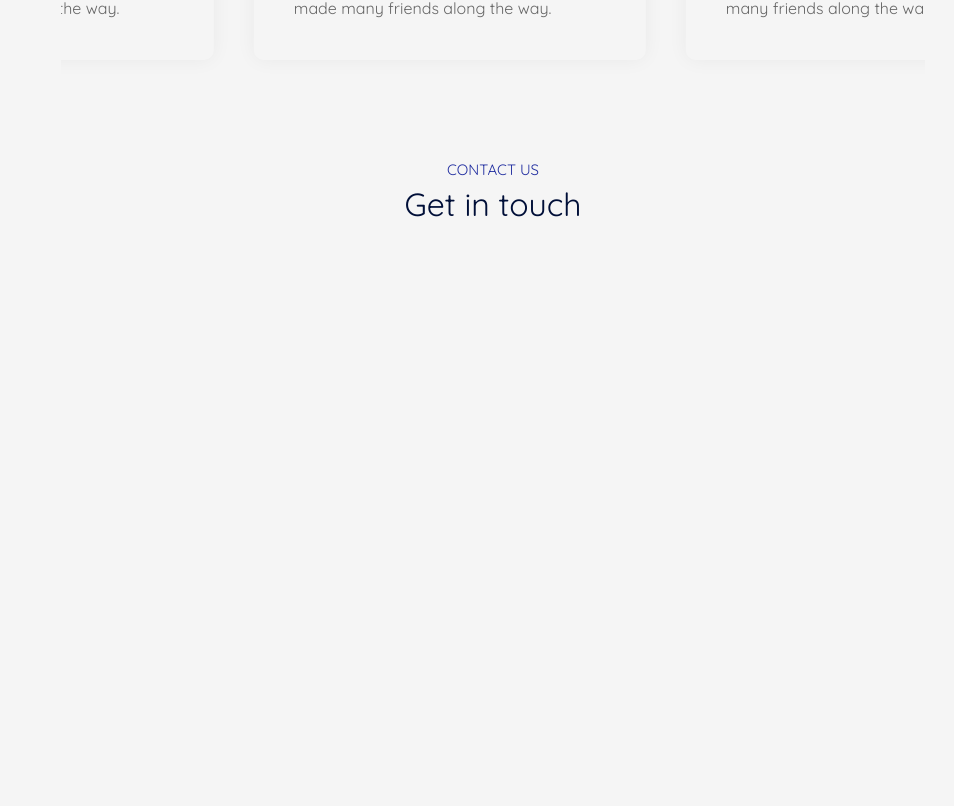
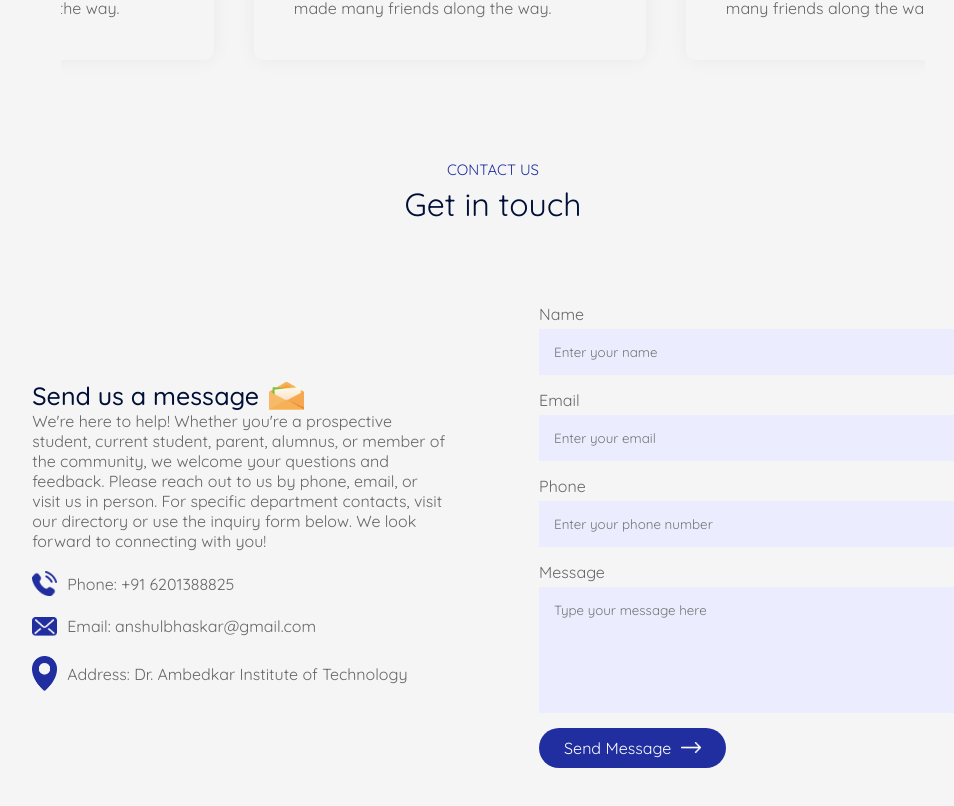
Before and after one commit to anshul280929/EduFy, a React app: page / in a window 1280 px wide. Shown: the part 2940-3746 px from the top of the page, without its empty margins (147-1101 px from the left). Before the commit the page ends 3194 px from the top, so only its background shows below. Built offline with nearby package versions, Linux system fonts and the light colour scheme; the HTML template or start-up script is replaced by a standard one.

Commit message:
Contact-section

```diff
--- a/src/App.jsx
+++ b/src/App.jsx
@@ -6,6 +6,7 @@ import Title from './Components/Title/Title'
 import About from './Components/About/About'
 import Campus from './Components/Campus/Campus'
 import Testimonials from './Components/Testimonials/Testimonials'
+import Contact from './Components/Contact/Contact'
 const App = () => {
   return (
     <div>
@@ -21,6 +22,7 @@ const App = () => {
         <Title subtitle='Testimonials' title='What students says'/>
         <Testimonials />
         <Title subtitle='Contact us' title='Get in touch'/>
+        <Contact />
 
       </div>
 
--- /dev/null
+++ b/src/Components/Contact/Contact.css
@@ -0,0 +1,60 @@
+.contact{
+    margin: 80px auto; /*80px from top and bottom, auto for left and right*/
+    max-width: 90%; /*90% of the viewport width*/
+    display: flex; /*Use flexbox for layout*/
+    align-items: center; /*Center items vertically*/
+    justify-content: space-between; /*Space items evenly*/
+}
+
+.contact-col{
+    flex-basis: 45%; /*Each column takes up 45% of the container width*/
+    color:#676767; /*Text color*/
+
+}
+
+.contact-col h3{
+    font-weight: 500; /*Set the font weight to 600*/
+    font-size: 25px; /*Set the font size to 25px*/
+    color: #000f38; /*Set the text color*/
+    display: flex; /*Use flexbox for layout*/
+    align-items: center; /*Center items vertically*/
+}
+.contact-col h3 img{
+    width: 35px; /*Set the width of the icon*/
+    margin-left: 10px; /*Add margin to the left of the icon*/
+}
+
+.contact-col p{
+    max-width: 450px; /*Limit the width of the paragraph*/
+    list-style: 0.3;
+}
+
+.contact-col ul li{
+    display: flex; /*Use flexbox for layout*/
+    align-items: center; /*Center items vertically*/
+    margin: 20px 0; /*20px margin from the bottom, 0 from the top*/
+
+}
+
+.contact-col ul li img{
+    width: 25px; /*Set the width of the icon*/
+    margin-right: 10px; /*Add margin to the right of the icon*/
+}
+
+.contact form input,
+.contact form textarea{
+    display: block; /*Make the input and textarea elements block level*/
+    width: 100%; /*Make the input and textarea take full width of their container*/
+    background: #EBECFE;
+    padding: 15px; /*Add padding to the input and textarea*/
+    border: none; /*Remove default border*/
+    outline: none; /*Remove outline on focus*/
+    margin-bottom: 15px; /*Add margin to the bottom of the input and textarea*/
+    margin-top: 5px; /*Add margin to the top of the input and textarea*/
+    resize: none; /*Prevent resizing of the textarea*/
+}
+
+.contact-col span{
+    display: block;
+    margin: 20px 0; /*20px margin from the top and bottom*/
+}
--- /dev/null
+++ b/src/Components/Contact/Contact.jsx
@@ -0,0 +1,69 @@
+import React from 'react'
+import './Contact.css'
+import meassage_icon from '../../assets/msg-icon.png'
+import mail_icon from '../../assets/mail-icon.png'
+import phone_icon from '../../assets/phone-icon.png'
+import location_icon from '../../assets/location-icon.png'
+import white_arrow from '../../assets/white-arrow.png'
+
+
+function Contact() {
+     const [result, setResult] = React.useState("");
+
+  const onSubmit = async (event) => {
+    event.preventDefault();
+    setResult("Sending....");
+    const formData = new FormData(event.target);
+    const apiKey = process.env.REACT_APP_API_KEY;
+
+    formData.append("access_key", apiKey);
+
+    const response = await fetch("https://api.web3forms.com/submit", {
+      method: "POST",
+      body: formData
+    });
+
+    const data = await response.json();
+
+    if (data.success) {
+      setResult("Form Submitted Successfully");
+      event.target.reset();
+    } else {
+      console.log("Error", data);
+      setResult(data.message);
+    }
+  };
+  return (
+    <div className='contact'>
+        <div className='contact-col'>
+            <h3>Send us a message<img src={meassage_icon} alt=""/></h3>
+            <p>We're here to help! Whether you're a prospective student,
+               current student, parent, alumnus, or member of the community, we
+               welcome your questions and feedback. Please reach out to us by phone,
+               email, or visit us in person. For specific department contacts, visit our
+               directory or use the inquiry form below. We look forward to connecting with you!</p>
+               <ul>
+                    <li><img src={phone_icon} alt=""/>Phone: +91 6201388825</li>
+                    <li><img src={mail_icon} alt=""/>Email: anshulbhaskar@gmail.com</li>
+                    <li><img src={location_icon} alt=""/>Address: Dr. Ambedkar Institute of Technology</li>
+               </ul>
+        </div>
+        <div className='contact-col'>
+            <form onSubmit={onSubmit}>
+                <label htmlFor="name">Name</label>
+                <input type="text" name='name' placeholder='Enter your name' required/>
+                <label htmlFor="email">Email</label>
+                <input type="email" name='email' placeholder='Enter your email' required/>
+                <label htmlFor="Phone">Phone</label>
+                <input type="tel" name='phone' placeholder='Enter your phone number' required/>
+                <label htmlFor="message">Message</label>
+                <textarea name="message" rows="6" placeholder='Type your message here' required></textarea>
+                <button type='submit' className='btn dark-btn'>Send Message<img src={white_arrow} alt= ""/></button>
+            </form>
+            <span>{result}</span>
+        </div>
+    </div>
+  )
+}
+
+export default Contact
```
Also changed, not shown: 1 other file (tests, documents, lock files or other folders).
